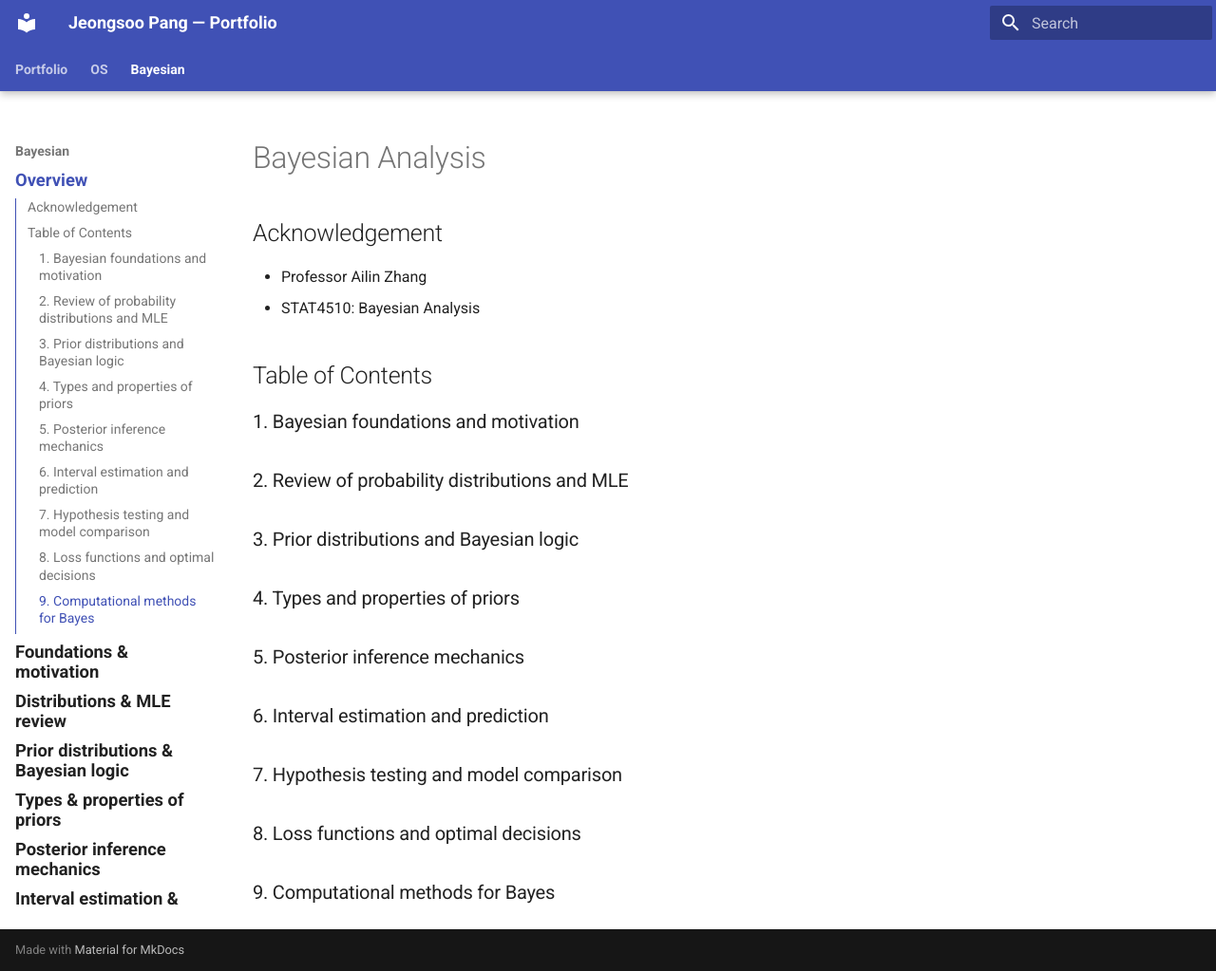
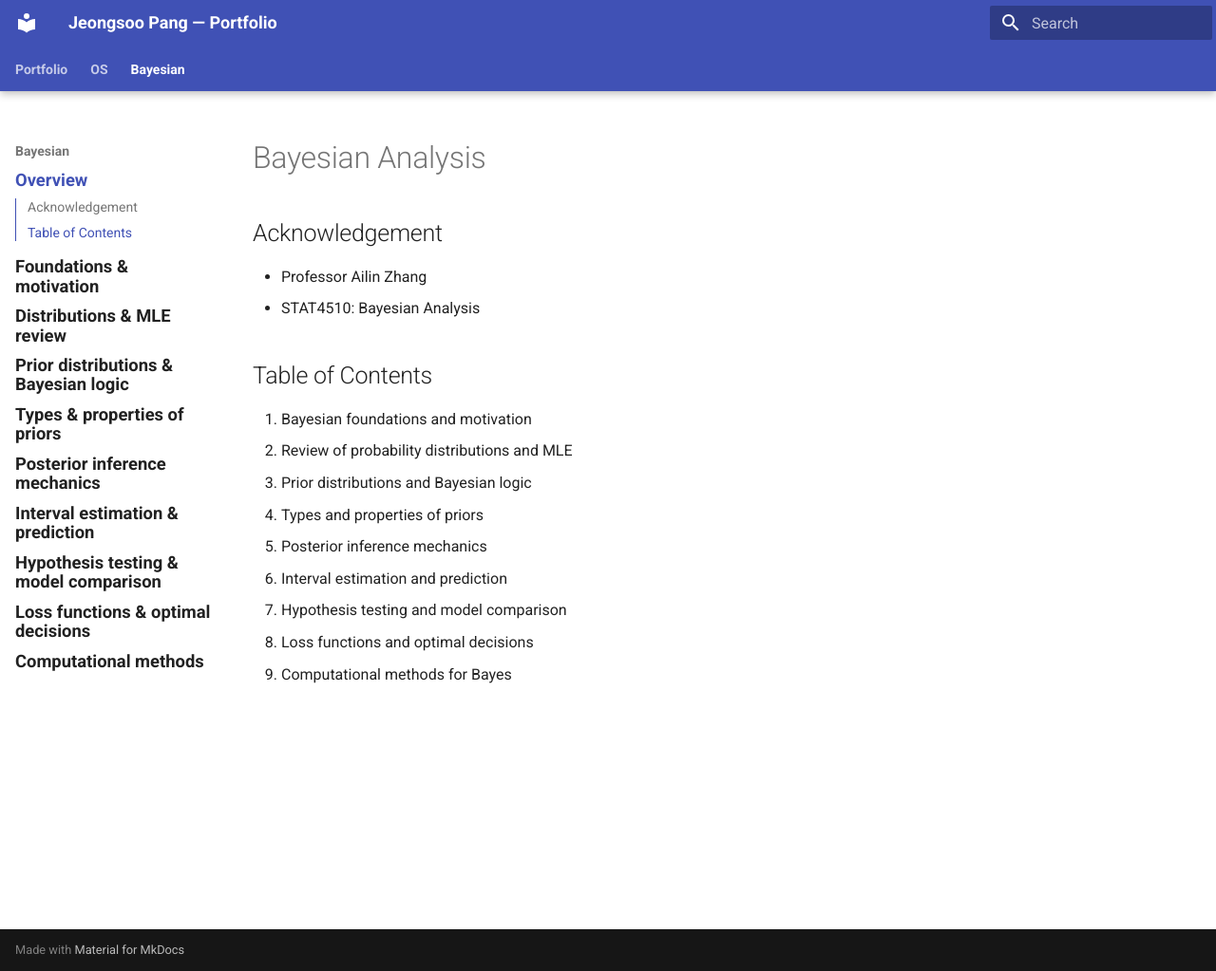
Before and after one commit to Jeongsoo-dev/ML_based_MR_CT_SeriesType_Detection, an MkDocs documentation site: the page built from docs/bayesian/index.md, in a window 1280 px wide and 1023 px high. Shown: the whole window at 95% size. Built offline with MkDocs 1.6.1 and Material for MkDocs 9.7.7, drawn with Linux system fonts in a browser that asks for light colours.

Commit message:
Update index.md

```diff
--- a/docs/bayesian/index.md
+++ b/docs/bayesian/index.md
@@ -11,12 +11,12 @@ hide:
 - STAT4510: Bayesian Analysis
 
 ## Table of Contents
-### 1. Bayesian foundations and motivation
-### 2. Review of probability distributions and MLE
-### 3. Prior distributions and Bayesian logic
-### 4. Types and properties of priors
-### 5. Posterior inference mechanics
-### 6. Interval estimation and prediction
-### 7. Hypothesis testing and model comparison
-### 8. Loss functions and optimal decisions
-### 9. Computational methods for Bayes
+1. Bayesian foundations and motivation
+2. Review of probability distributions and MLE
+3. Prior distributions and Bayesian logic
+4. Types and properties of priors
+5. Posterior inference mechanics
+6. Interval estimation and prediction
+7. Hypothesis testing and model comparison
+8. Loss functions and optimal decisions
+9. Computational methods for Bayes
```
